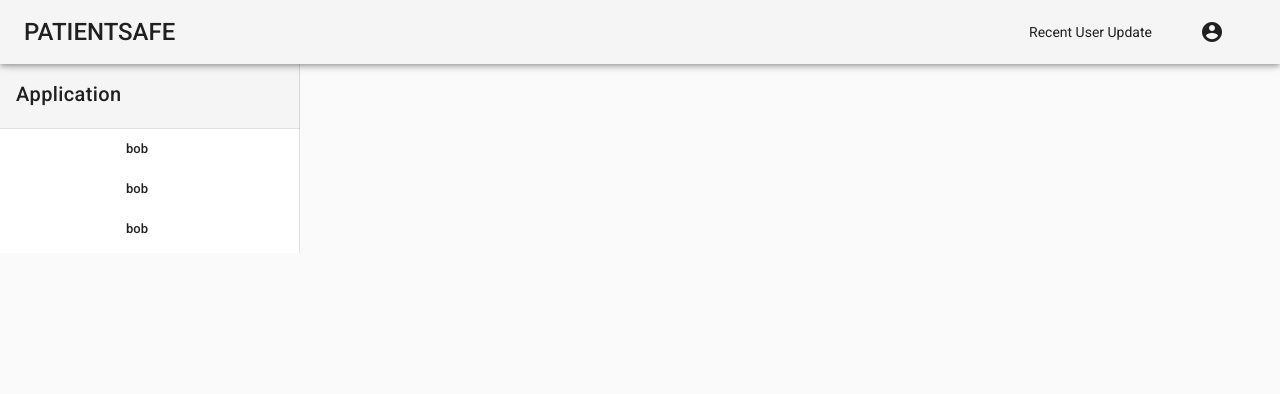
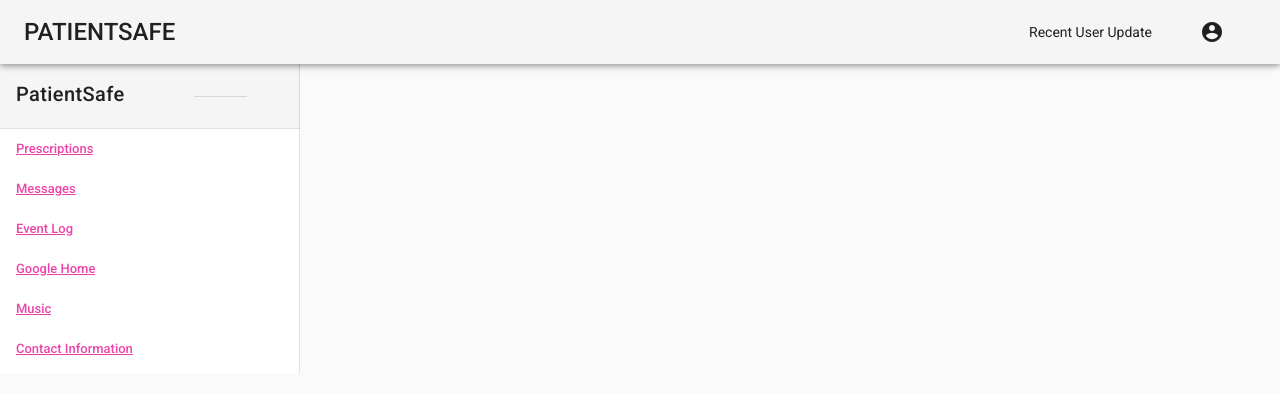
Before and after one commit to careyes17/MangoHacks2019, a Vue app in the folder vueapp/: page / in a window 1280 px wide. Shown: the top 394 px of the page. Built offline with nearby package versions, Linux system fonts and the light colour scheme.

Commit message:
Add drawer scaffold with navigation pages

```diff
--- a/vueapp/src/App.vue
+++ b/vueapp/src/App.vue
@@ -6,6 +6,10 @@
       <v-layout row wrap>
         <v-flex xs4>
           <AppDrawer />
+        </v-flex>
+
+        <v-flex>
+          <router-view></router-view>
         </v-flex>
       </v-layout>
     </v-content>
--- a/vueapp/src/components/AppDrawer.vue
+++ b/vueapp/src/components/AppDrawer.vue
@@ -4,9 +4,15 @@
       <v-list>
         <v-list-tile>
           <v-list-tile-title class="title">
-            Application
+            PatientSafe
           </v-list-tile-title>
         </v-list-tile>
+      </v-list>
+
+      <v-divider></v-divider>
+
+      <v-list>
+
       </v-list>
     </v-toolbar>
 
@@ -14,32 +20,33 @@
 
     <v-list dense class="pt-0">
       <v-list-tile
-        v-for="item in items"
-        :key="item.title"
-      >
-        <v-list-tile-action>
-          <v-icon>{{ item.icon }}</v-icon>
-        </v-list-tile-action>
+        v-for="option in items"
+        :key="option.name">
 
         <v-list-tile-content>
-          <v-list-tile-title>{{ item.title }}</v-list-tile-title>
+          <router-link :to="option.route" ><v-list-tile-title>{{ option.name }}</v-list-tile-title></router-link>
         </v-list-tile-content>
       </v-list-tile>
     </v-list>
   </v-navigation-drawer>
 </template>
 
-<script>
+<script lang="ts">
+import {ListItem} from '../types'
+
 import Vue from 'vue';
-
+  const items: ListItem[] = [
+    {name: "Prescriptions", route: '/prescriptions'},
+    {name: "Messages", route: '/messages'},
+    {name: "Event Log", route: '/events'},
+    {name: "Google Home", route: '/integration'},
+    {name: "Music", route: '/music'},
+    {name: "Contact Information", route: '/contact'}
+  ]
 export default Vue.extend({
   data() {
     return {
-      items: [
-        {title: 'bob', icon: 'trash'},
-        {title: 'bob', icon: 'trash'},
-        {title: 'bob', icon: 'trash'},
-      ]
+      items
     }
   }
 })
--- /dev/null
+++ b/vueapp/src/types.ts
@@ -0,0 +1,4 @@
+export interface ListItem {
+  name: string;
+  route: string;
+}
```
